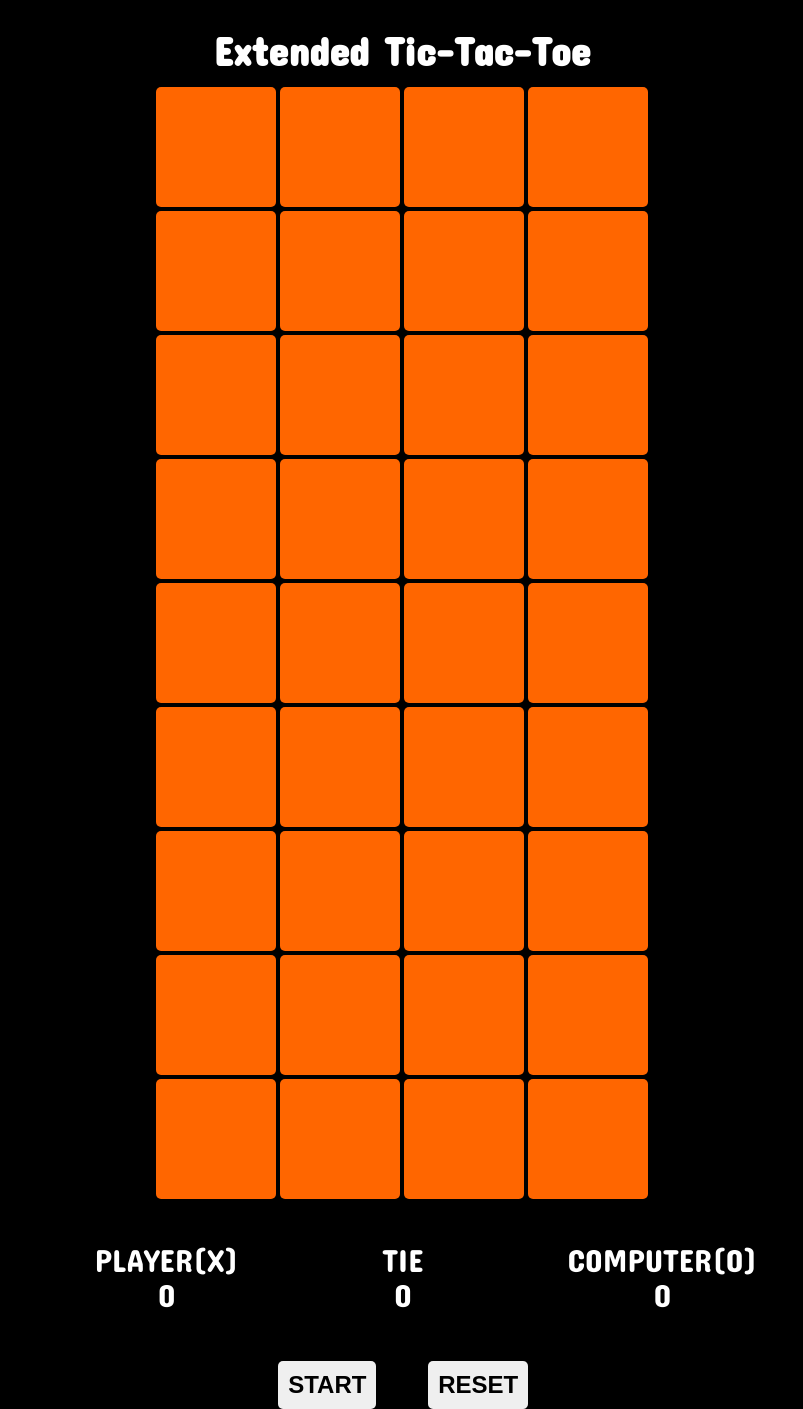
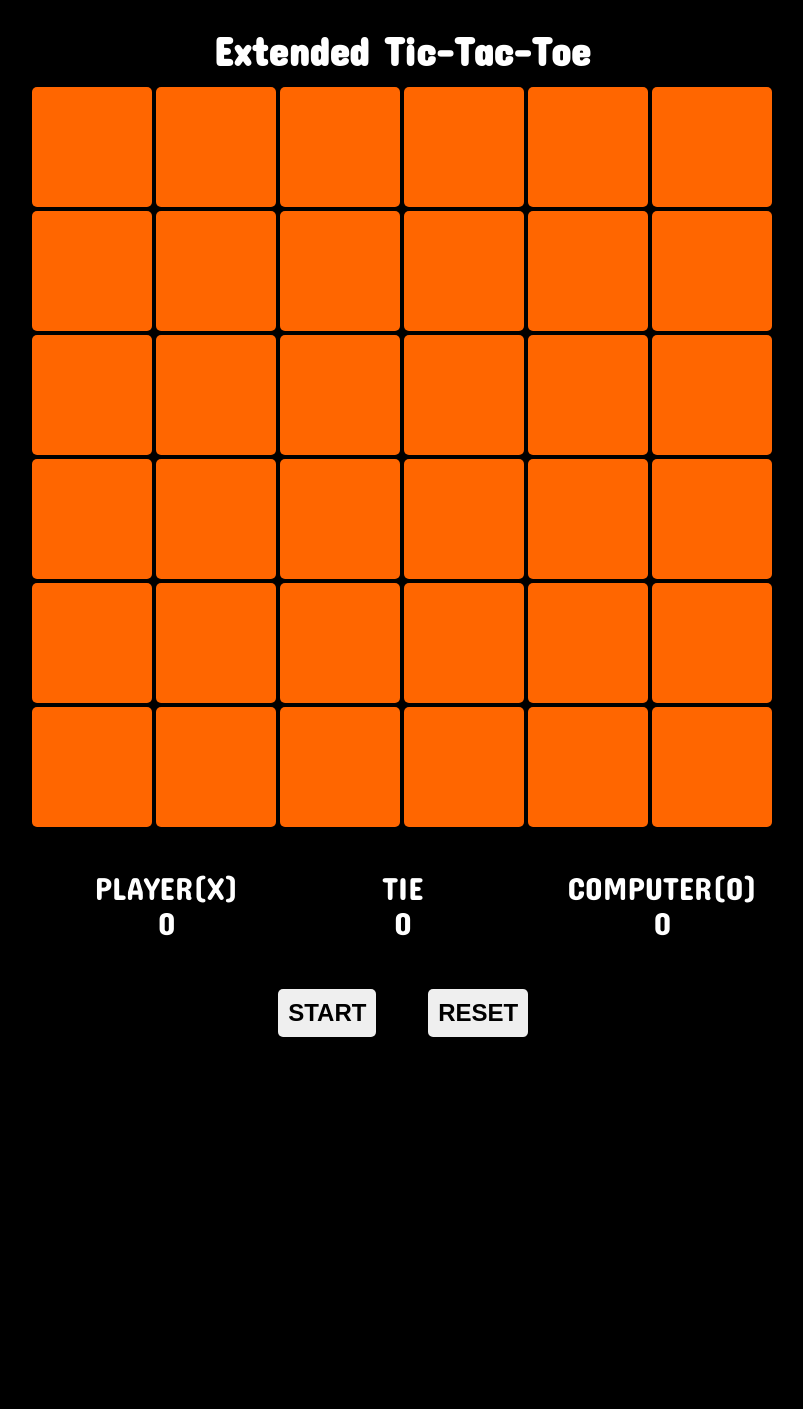
Before and after one commit to ejportega/extended-tic-tac-toe, a PHP site: page /template/index.html in a window 1280 px wide. Shown: the whole page, without its empty margins (238-1041 px from the left). After the commit the page ends 1037 px from the top, so only its background shows below. Run offline with PHP 8.4, Linux system fonts and the light colour scheme.

Commit message:
Update script.js

```diff
--- a/static/style.css
+++ b/static/style.css
@@ -30,7 +30,7 @@ h1 {
   display: flex;
   flex-wrap: wrap;
   justify-content: center;
-  width: 610px;
+  width: 100vh;
   /* height: 50vh; */
   margin: 0 auto;
 }
```
